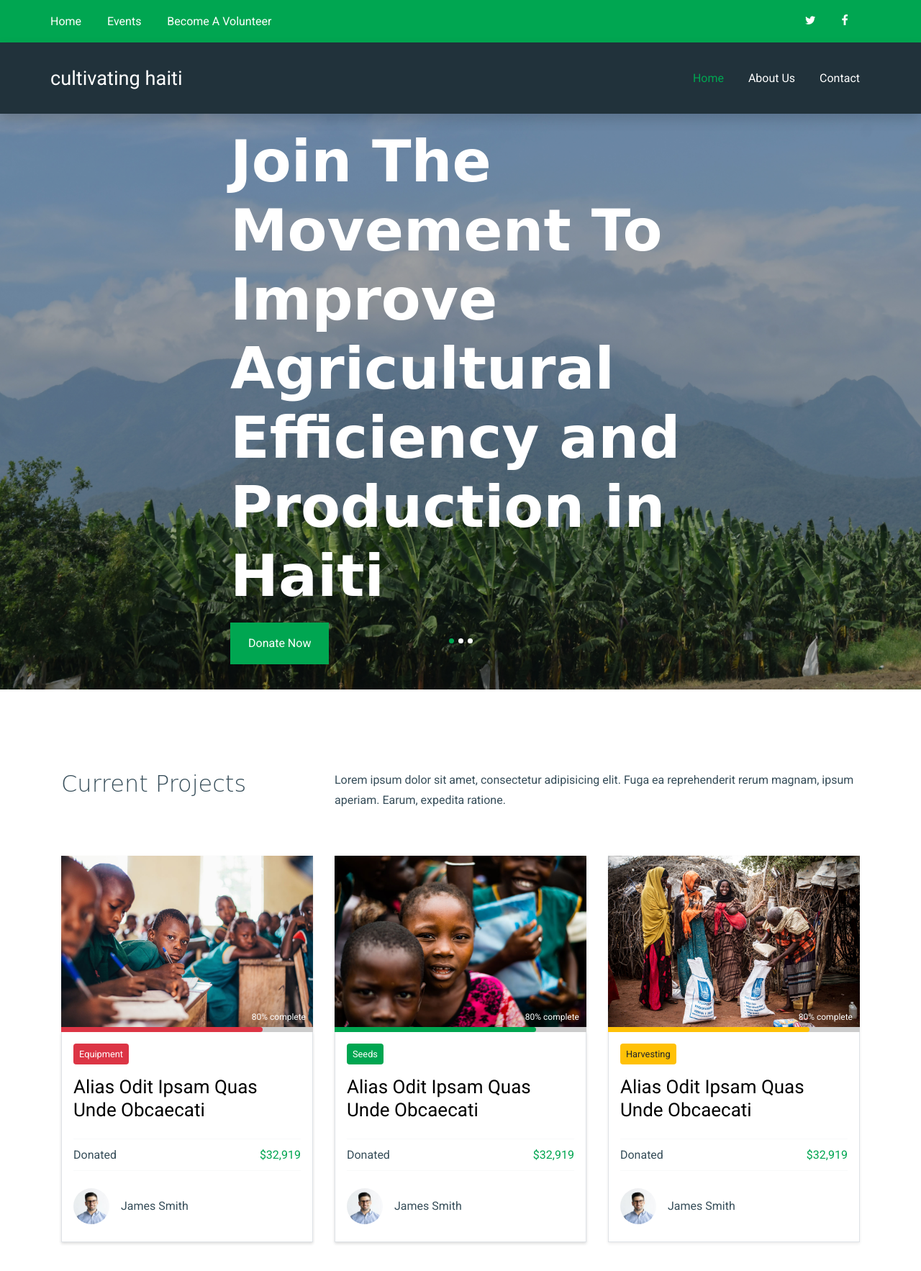
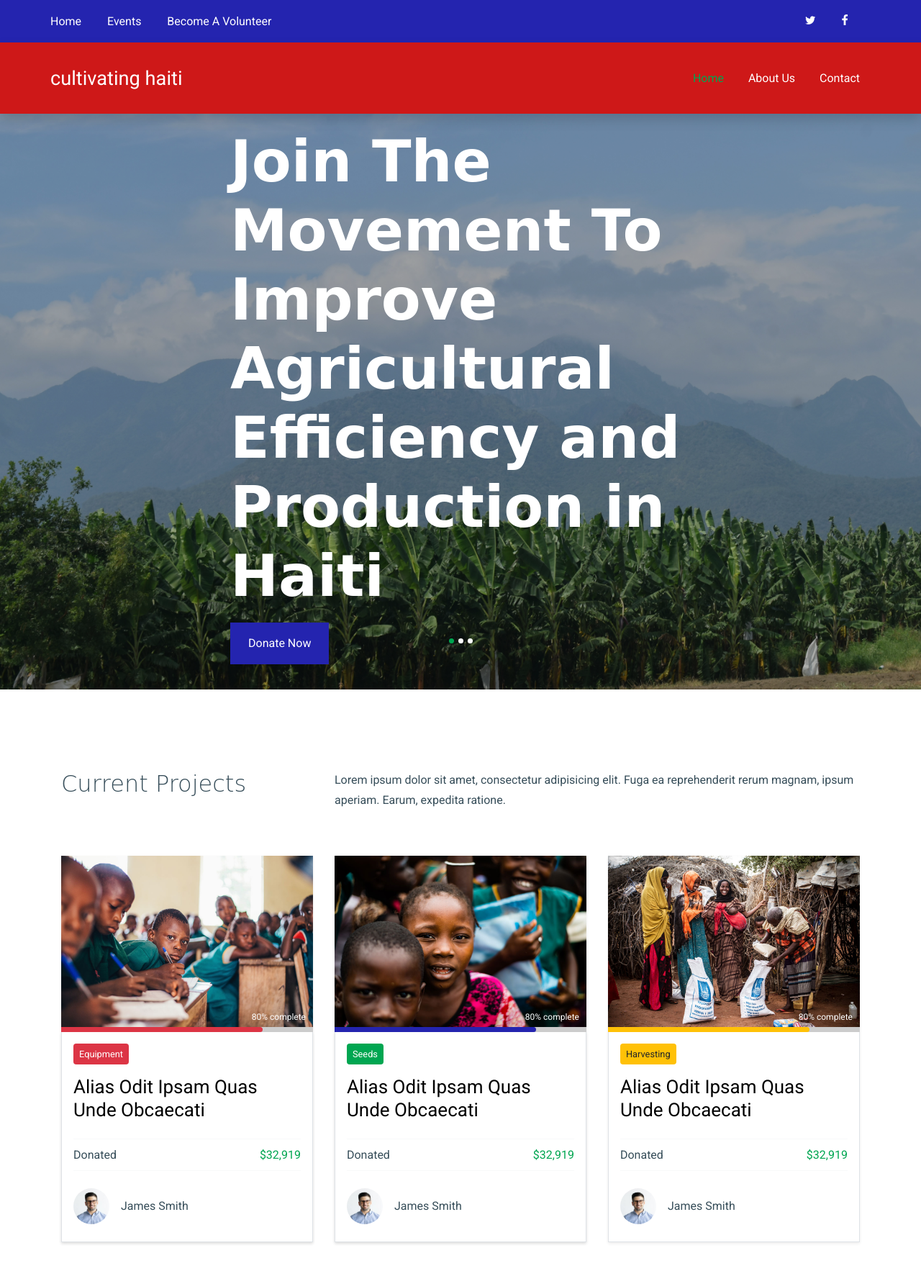
Before and after one commit to abgelvin/cultivate-haiti, a Django app: page / in a window 1280 px wide. Shown: the top 1766 px of the page at 72% size. Run offline with Django 4.2, Linux system fonts and the light colour scheme; some libraries are stand-ins or nearby versions; some web fonts are replaced.

Commit message:
created custom.css, changed header colors

```diff
--- /dev/null
+++ b/cultivate_haiti/landing_page/static/css/custom.css
@@ -0,0 +1,12 @@
+.bg-primary {
+    background-color: rgb(36, 36, 175) !important;
+}
+
+.bg-secondary {
+    background-color: rgb(206, 24, 24) !important;
+}
+
+.btn-primary {
+    background-color: rgb(36, 36, 175) !important;
+    border-color: rgb(36, 36, 175) !important;
+}
--- a/cultivate_haiti/landing_page/templates/landing_page/base.html
+++ b/cultivate_haiti/landing_page/templates/landing_page/base.html
@@ -26,6 +26,8 @@
 
     <!-- MAIN CSS -->
     <link rel="stylesheet" href="{% static 'css/style.css' %}">
+
+    <link rel="stylesheet" href="{% static 'css/custom.css' %}">
 
   </head>
 
```
